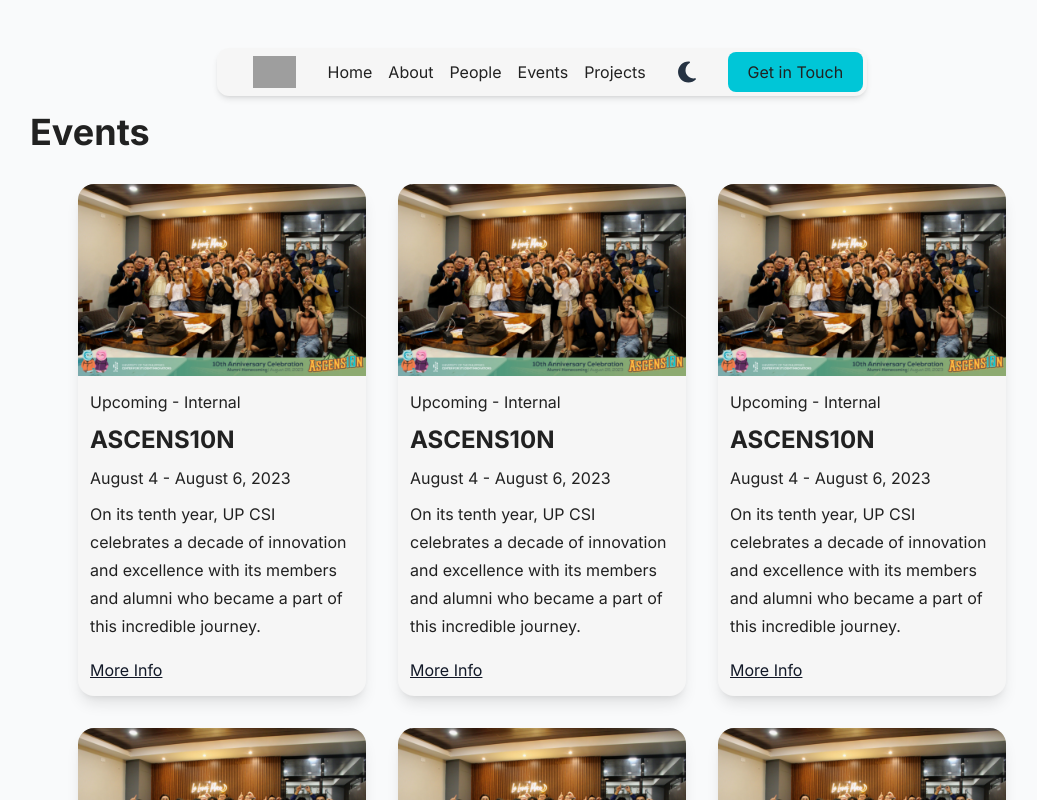
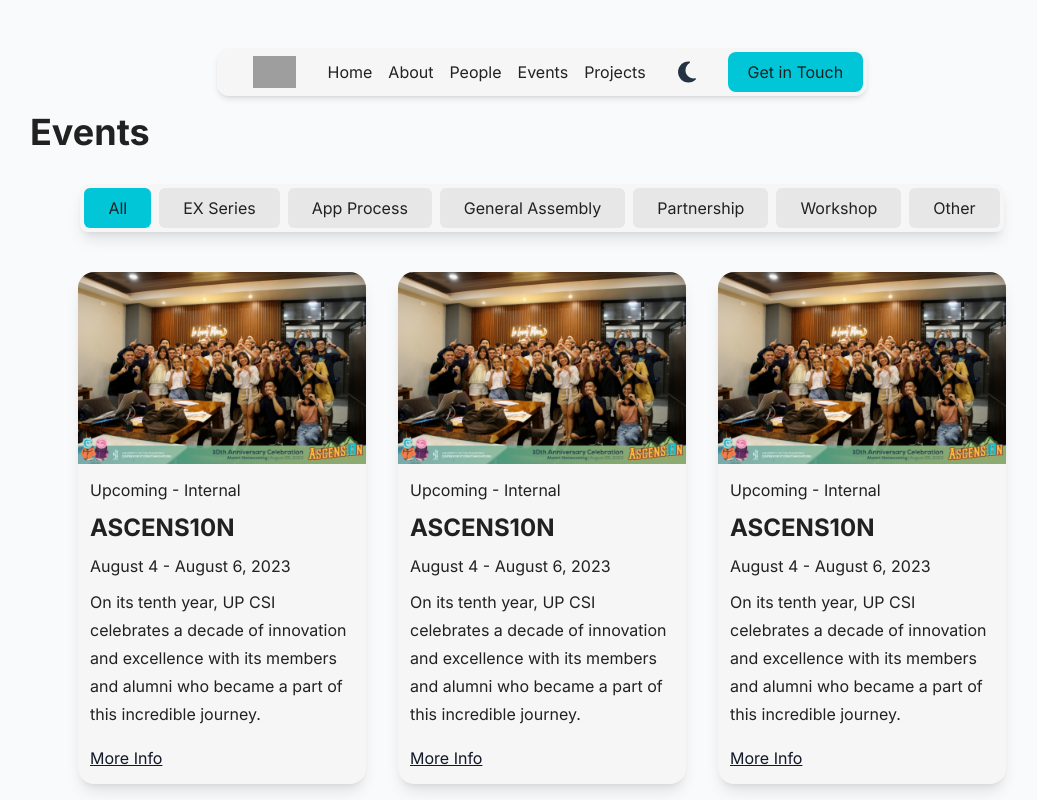
Before and after one commit to up-csi/up-csi.github.io, a SvelteKit app: page /events in a window 1280 px wide. Shown: the top 800 px of the page, without its empty margins (98-1135 px from the left). Built offline with nearby package versions, Linux system fonts and the light colour scheme; grey boxes are pictures that could not be loaded.

Commit message:
feat: add event card filters

```diff
--- a/src/routes/events/EventCard.svelte
+++ b/src/routes/events/EventCard.svelte
@@ -5,7 +5,7 @@
 </script>
 
 <div class="flex flex-col w-72 h-[32rem] rounded-2xl overflow-hidden shadow-lg bg-csi-neutral-50 dark:bg-csi-neutral-900">
-    <img {src} {alt} class="h-56 object-cover m-0"/>
+    <img {src} {alt} class="h-48 object-cover m-0 shrink-0"/>
     <div class="flex flex-col gap-2 h-full justify-between overflow-hidden m-3">
         <slot />
         <p class="m-0"><a {href}>More Info</a></p>
--- a/src/routes/events/EventsPanel.svelte
+++ b/src/routes/events/EventsPanel.svelte
@@ -1,17 +1,34 @@
-<script>
-    import { page } from "$app/stores";
+<script lang="ts">
     import EventCard from "./EventCard.svelte";
-
     import events from "./events.json"
 
+    const filters: string[] = [
+        'All',
+        'EX Series',
+        'App Process',
+        'General Assembly',
+        'Partnership',
+        'Workshop',
+        'Other'
+    ];
+
+    $: currentFilter = 'All';
+
+    $: filteredEvents = events.filter((event) => {
+            if (currentFilter === 'All')
+                return true;
+            else
+                return event.tag === currentFilter;
+        }
+    );
+
     export let perPage = 6;
-    let pages = Math.ceil(events.length / perPage);
+    $: pages = Math.ceil(filteredEvents.length / perPage);
 
     $: currentPage = 0;
     $: start = currentPage * perPage;
     $: end = (currentPage === pages) ? events.length - 1 : start + perPage - 1;
-
-    $: eventsInPage = events.slice(start, end + 1);
+    $: filteredEventsInPage = filteredEvents.slice(start, end + 1);
 
     function nextPage() {
         currentPage += 1;
@@ -21,15 +38,34 @@
         currentPage -= 1;
     }
 
-    function setPage(newPage = 0) {
+    function setPage(newPage: number) {
         currentPage = newPage;
+    }
+
+    function setFilter(filter: string) {
+        currentFilter = filter;
+        currentPage = 0;
     }
 </script>
 
 <div class="flex flex-col gap-10">
+    <div class="flex flex-row justify-center">
+        <ul class="list-none m-0 p-1 flex flex-row flex-wrap justify-center gap-2 max-w-screen-sm lg:max-w-fit bg-csi-neutral-50 dark:bg-csi-neutral-900 rounded-lg shadow-lg">
+            {#each filters as filter}
+                <li class="m-0 p-0">
+                    <button
+                        class="min-h-10 px-6 rounded-md shrink-0 {(currentFilter === filter) ? "bg-csi-blue text-csi-black" : "bg-csi-neutral-100 dark:bg-csi-neutral-700"}"
+                        on:click={_ => setFilter(filter)}
+                    >
+                        {filter}
+                    </button>
+                </li>
+            {/each}
+        </ul>
+    </div>
     <div class="flex justify-center">
         <div class="grid w-fit items-center grid-cols-1 md:grid-cols-2 lg:grid-cols-3 gap-8">
-            {#each eventsInPage as event}
+            {#each filteredEventsInPage as event}
             <EventCard src={event.src} alt={`Image of ${event.title}`} href={event.url}>
                 <svelte:fragment>
                     <p class="m-0">{event.state} - {event.type}</p>
```
